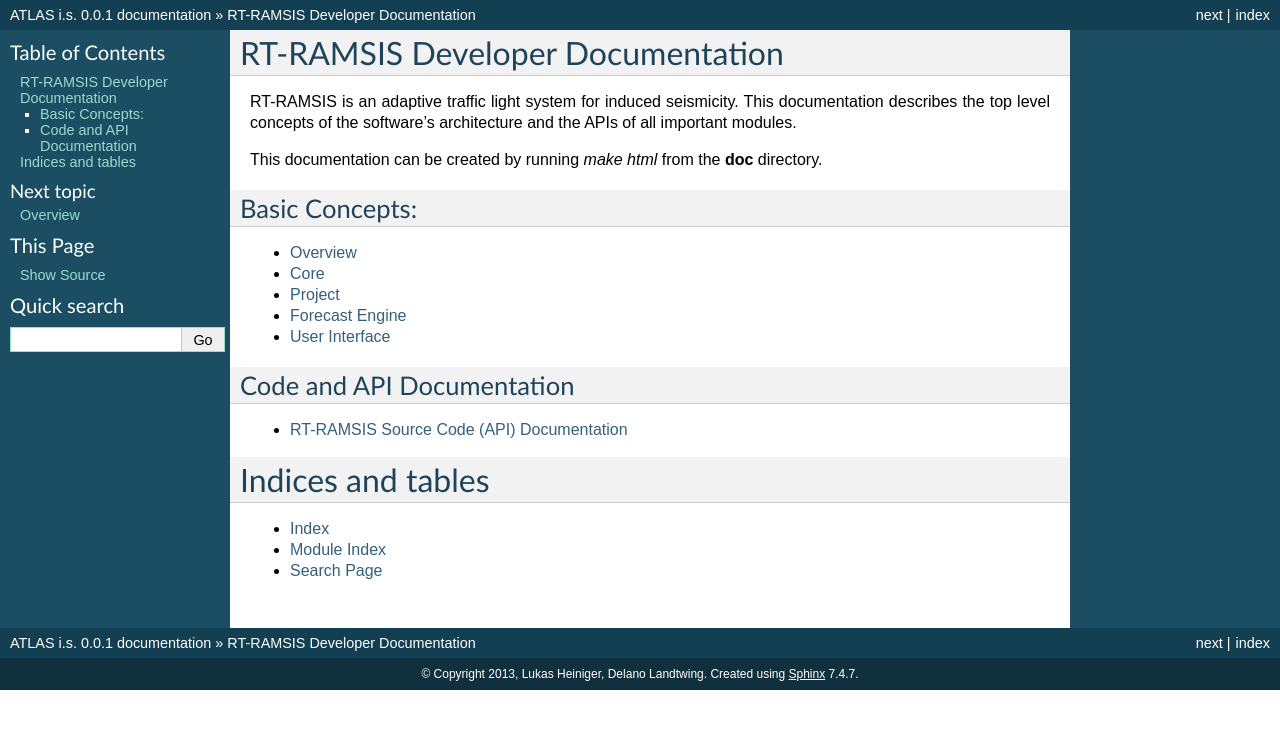
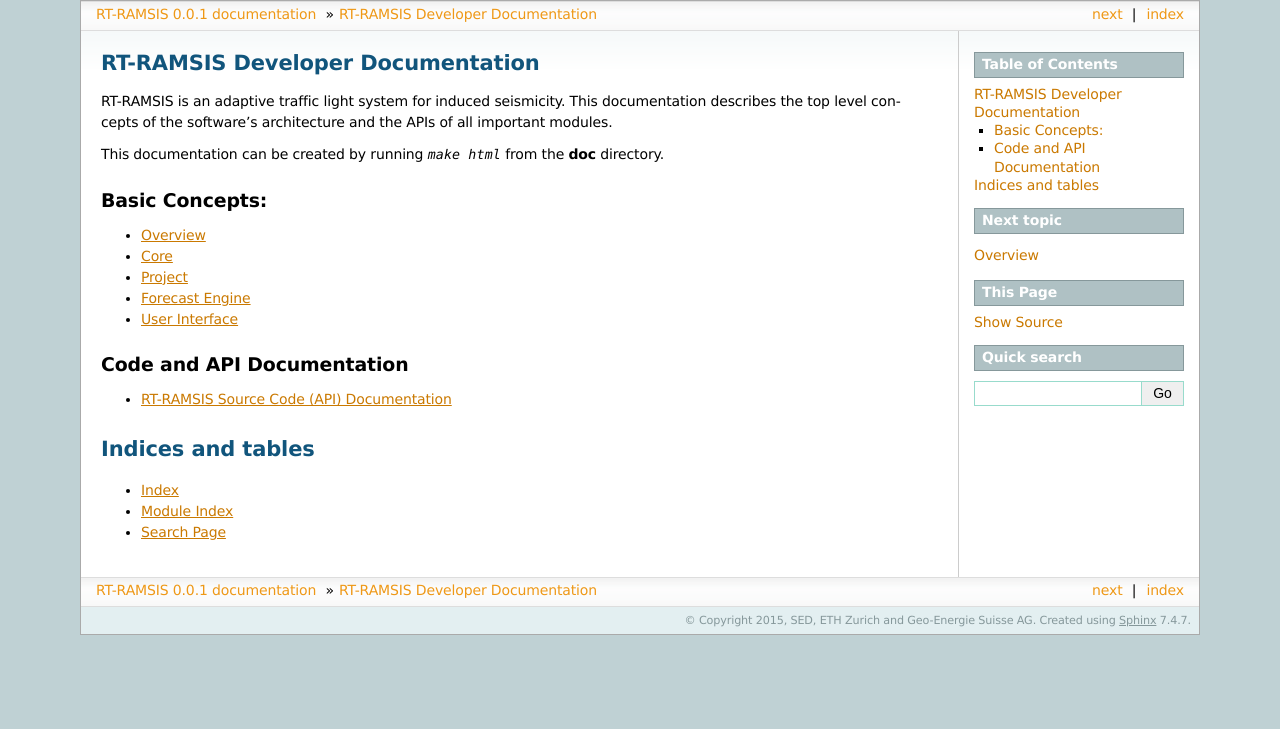
Before and after one commit to swiss-seismological-service/hermes, a Sphinx documentation site: the page built from doc/index.rst, in a window 1280 px wide. Shown: the top 729 px of the page. Built offline with Sphinx 7.4.7, drawn with Linux system fonts in a browser that asks for light colours; formulas are drawn with MathJax 3.

Commit message:
Add missing sphinx config file

```diff
--- a/doc/conf.py
+++ b/doc/conf.py
@@ -1,10 +1,9 @@
 # -*- coding: utf-8 -*-
 #
-# ATLAS i.s. documentation build configuration file, created by
+# RT-RAMISS documentation build configuration file, created by
 # sphinx-quickstart on Wed Aug  7 16:11:09 2013.
 #
-# This file is execfile()d with the current directory set to its containing
-# dir.
+# This file is execfile()d with the current directory set to its containing dir.
 #
 # Note that not all possible configuration values are present in this
 # autogenerated file.
@@ -18,18 +17,18 @@
 # If extensions (or modules to document with autodoc) are in another directory,
 # add these directories to sys.path here. If the directory is relative to the
 # documentation root, use os.path.abspath to make it absolute, like shown here.
-sys.path.insert(0, os.path.abspath('../atlas'))
+sys.path.insert(0, os.path.abspath('../atls'))
 
-# -- General configuration ----------------------------------------------------
+# -- General configuration -----------------------------------------------------
 
 # If your documentation needs a minimal Sphinx version, state it here.
-# needs_sphinx = '1.0'
+#needs_sphinx = '1.0'
 
-# Add any Sphinx extension module names here, as strings. They can be
-# extensions coming with Sphinx (named 'sphinx.ext.*') or your custom ones.
-extensions = ['sphinx.ext.autodoc', 'sphinx.ext.intersphinx',
-              'sphinx.ext.todo', 'sphinx.ext.pngmath', 'sphinx.ext.mathjax',
-              'sphinx.ext.ifconfig', 'sphinx.ext.viewcode']
+# Add any Sphinx extension module names here, as strings. They can be extensions
+# coming with Sphinx (named 'sphinx.ext.*') or your custom ones.
+extensions = ['sphinx.ext.autodoc', 'sphinx.ext.intersphinx', 'sphinx.ext.todo',
+              'sphinx.ext.pngmath', 'sphinx.ext.mathjax', 'sphinx.ext.ifconfig',
+              'sphinx.ext.viewcode']
 
 # Add any paths that contain templates here, relative to this directory.
 templates_path = ['_templates']
@@ -38,14 +37,14 @@
 source_suffix = '.rst'
 
 # The encoding of source files.
-# source_encoding = 'utf-8-sig'
+#source_encoding = 'utf-8-sig'
 
 # The master toctree document.
 master_doc = 'index'
 
 # General information about the project.
-project = u'ATLAS i.s.'
-copyright = u'2013, Lukas Heiniger, Delano Landtwing'
+project = u'RT-RAMSIS'
+copyright = u'2015, SED, ETH Zurich and Geo-Energie Suisse AG'
 
 # The version info for the project you're documenting, acts as replacement for
 # |version| and |release|, also used in various other places throughout the
@@ -58,69 +57,68 @@
 
 # The language for content autogenerated by Sphinx. Refer to documentation
 # for a list of supported languages.
-# language = None
+#language = None
 
 # There are two options for replacing |today|: either, you set today to some
 # non-false value, then it is used:
-# today = ''
+#today = ''
 # Else, today_fmt is used as the format for a strftime call.
-# today_fmt = '%B %d, %Y'
+#today_fmt = '%B %d, %Y'
 
 # List of patterns, relative to source directory, that match files and
 # directories to ignore when looking for source files.
 exclude_patterns = ['_build']
 
-# The reST default role (used for this markup: `text`) to use for all
-# documents.
-# default_role = None
+# The reST default role (used for this markup: `text`) to use for all documents.
+#default_role = None
 
 # If true, '()' will be appended to :func: etc. cross-reference text.
-# add_function_parentheses = True
+#add_function_parentheses = True
 
 # If true, the current module name will be prepended to all description
 # unit titles (such as .. function::).
-# add_module_names = True
+#add_module_names = True
 
 # If true, sectionauthor and moduleauthor directives will be shown in the
 # output. They are ignored by default.
-# show_authors = False
+#show_authors = False
 
 # The name of the Pygments (syntax highlighting) style to use.
 pygments_style = 'sphinx'
 
 # A list of ignored prefixes for module index sorting.
-# modindex_common_prefix = []
+#modindex_common_prefix = []
 
 
-# -- Options for HTML output --------------------------------------------------
+# -- Options for HTML output ---------------------------------------------------
 
 # The theme to use for HTML and HTML Help pages.  See the documentation for
 # a list of builtin themes.
-html_theme = 'default'
+html_theme = 'sphinxdoc'
 
 # Theme options are theme-specific and customize the look and feel of a theme
 # further.  For a list of options available for each theme, see the
 # documentation.
-# html_theme_options = {}
+#html_theme_options = {}
 
 # Add any paths that contain custom themes here, relative to this directory.
-# html_theme_path = []
+#html_theme_path = []
 
 # The name for this set of Sphinx documents.  If None, it defaults to
 # "<project> v<release> documentation".
-# html_title = None
+#html_title = None
 
 # A shorter title for the navigation bar.  Default is the same as html_title.
-# html_short_title = None
+#html_short_title = None
 
 # The name of an image file (relative to this directory) to place at the top
 # of the sidebar.
-# html_logo = None
+html_logo = 'images/ramsis_logo.png'
 
 # The name of an image file (within the static path) to use as favicon of the
 # docs.  This file should be a Windows icon file (.ico) being 16x16 or 32x32
 # pixels large.
-# html_favicon = None
+#html_favicon = None
 
 # Add any paths that contain custom static files (such as style sheets) here,
 # relative to this directory. They are copied after the builtin static files,
@@ -129,123 +127,122 @@
 
 # If not '', a 'Last updated on:' timestamp is inserted at every page bottom,
 # using the given strftime format.
-# html_last_updated_fmt = '%b %d, %Y'
+#html_last_updated_fmt = '%b %d, %Y'
 
 # If true, SmartyPants will be used to convert quotes and dashes to
 # typographically correct entities.
-# html_use_smartypants = True
+#html_use_smartypants = True
 
 # Custom sidebar templates, maps document names to template names.
-# html_sidebars = {}
+#html_sidebars = {}
 
 # Additional templates that should be rendered to pages, maps page names to
 # template names.
-# html_additional_pages = {}
+#html_additional_pages = {}
 
 # If false, no module index is generated.
-# html_domain_indices = True
+#html_domain_indices = True
 
 # If false, no index is generated.
-# html_use_index = True
+#html_use_index = True
 
 # If true, the index is split into individual pages for each letter.
-# html_split_index = False
+#html_split_index = False
 
 # If true, links to the reST sources are added to the pages.
-# html_show_sourcelink = True
+#html_show_sourcelink = True
 
 # If true, "Created using Sphinx" is shown in the HTML footer. Default is True.
-# html_show_sphinx = True
+#html_show_sphinx = True
 
 # If true, "(C) Copyright ..." is shown in the HTML footer. Default is True.
-# html_show_copyright = True
+#html_show_copyright = True
 
 # If true, an OpenSearch description file will be output, and all pages will
 # contain a <link> tag referring to it.  The value of this option must be the
 # base URL from which the finished HTML is served.
-# html_use_opensearch = ''
+#html_use_opensearch = ''
 
 # This is the file name suffix for HTML files (e.g. ".xhtml").
-# html_file_suffix = None
+#html_file_suffix = None
 
 # Output file base name for HTML help builder.
-htmlhelp_basename = 'ATLSdoc'
+htmlhelp_basename = 'RAMSISdoc'
 
 
-# -- Options for LaTeX output -------------------------------------------------
+# -- Options for LaTeX output --------------------------------------------------
 
 latex_elements = {
-    # The paper size ('letterpaper' or 'a4paper').
-    # 'papersize': 'letterpaper',
+# The paper size ('letterpaper' or 'a4paper').
+#'papersize': 'letterpaper',
 
-    # The font size ('10pt', '11pt' or '12pt').
-    # 'pointsize': '10pt',
+# The font size ('10pt', '11pt' or '12pt').
+#'pointsize': '10pt',
 
-    # Additional stuff for the LaTeX preamble.
-    # 'preamble': '',
+# Additional stuff for the LaTeX preamble.
+#'preamble': '',
 }
 
 # Grouping the document tree into LaTeX files. List of tuples
-# (source start file, target name, title, author, documentclass
-# [howto/manual]).
+# (source start file, target name, title, author, documentclass [howto/manual]).
 latex_documents = [
-    ('index', 'ATLS.tex', u'ATLS Documentation',
-     u'Lukas Heiniger', 'manual'),
+  ('index', 'RAMSIS.tex', u'RT-RAMSIS Documentation',
+   u'Lukas Heiniger', 'manual'),
 ]
 
 # The name of an image file (relative to this directory) to place at the top of
 # the title page.
-# latex_logo = None
+#latex_logo = None
 
 # For "manual" documents, if this is true, then toplevel headings are parts,
 # not chapters.
-# latex_use_parts = False
+#latex_use_parts = False
 
 # If true, show page references after internal links.
-# latex_show_pagerefs = False
+#latex_show_pagerefs = False
 
 # If true, show URL addresses after external links.
-# latex_show_urls = False
+#latex_show_urls = False
 
 # Documents to append as an appendix to all manuals.
-# latex_appendices = []
+#latex_appendices = []
 
 # If false, no module index is generated.
-# latex_domain_indices = True
+#latex_domain_indices = True
 
 
-# -- Options for manual page output -------------------------------------------
+# -- Options for manual page output --------------------------------------------
 
 # One entry per manual page. List of tuples
 # (source start file, name, description, authors, manual section).
 man_pages = [
-    ('index', 'atls', u'ATLS Documentation',
+    ('index', 'RT-RAMSIS', u'RT-RAMSIS Documentation',
      [u'Lukas Heiniger'], 1)
 ]
 
 # If true, show URL addresses after external links.
-# man_show_urls = False
+#man_show_urls = False
 
 
-# -- Options for Texinfo output -----------------------------------------------
+# -- Options for Texinfo output ------------------------------------------------
 
 # Grouping the document tree into Texinfo files. List of tuples
 # (source start file, target name, title, author,
 #  dir menu entry, description, category)
 texinfo_documents = [
-    ('index', 'ATLS', u'ATLS Documentation',
-     u'Lukas Heiniger', 'ATLS', 'One line description of project.',
-     'Miscellaneous'),
+  ('index', 'RT-RAMSIS', u'RT-RAMSIS Documentation',
+   u'Lukas Heiniger', 'RT-RAMSIS', 'Real Time Assessment and Mitigation System for Induced Seismicity',
+   'Miscellaneous'),
 ]
 
 # Documents to append as an appendix to all manuals.
-# texinfo_appendices = []
+#texinfo_appendices = []
 
 # If false, no module index is generated.
-# texinfo_domain_indices = True
+#texinfo_domain_indices = True
 
 # How to display URL addresses: 'footnote', 'no', or 'inline'.
-# texinfo_show_urls = 'footnote'
+#texinfo_show_urls = 'footnote'
 
 
 # Example configuration for intersphinx: refer to the Python standard library.
```
